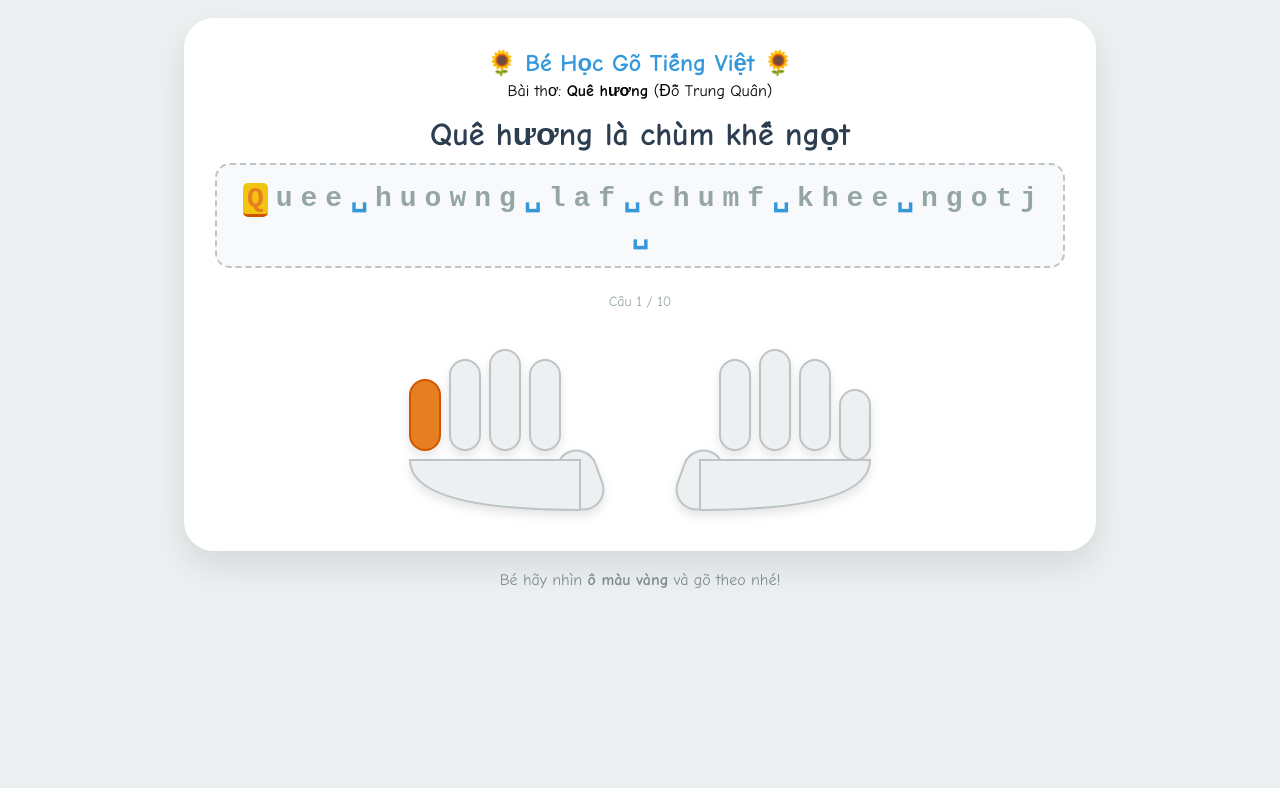
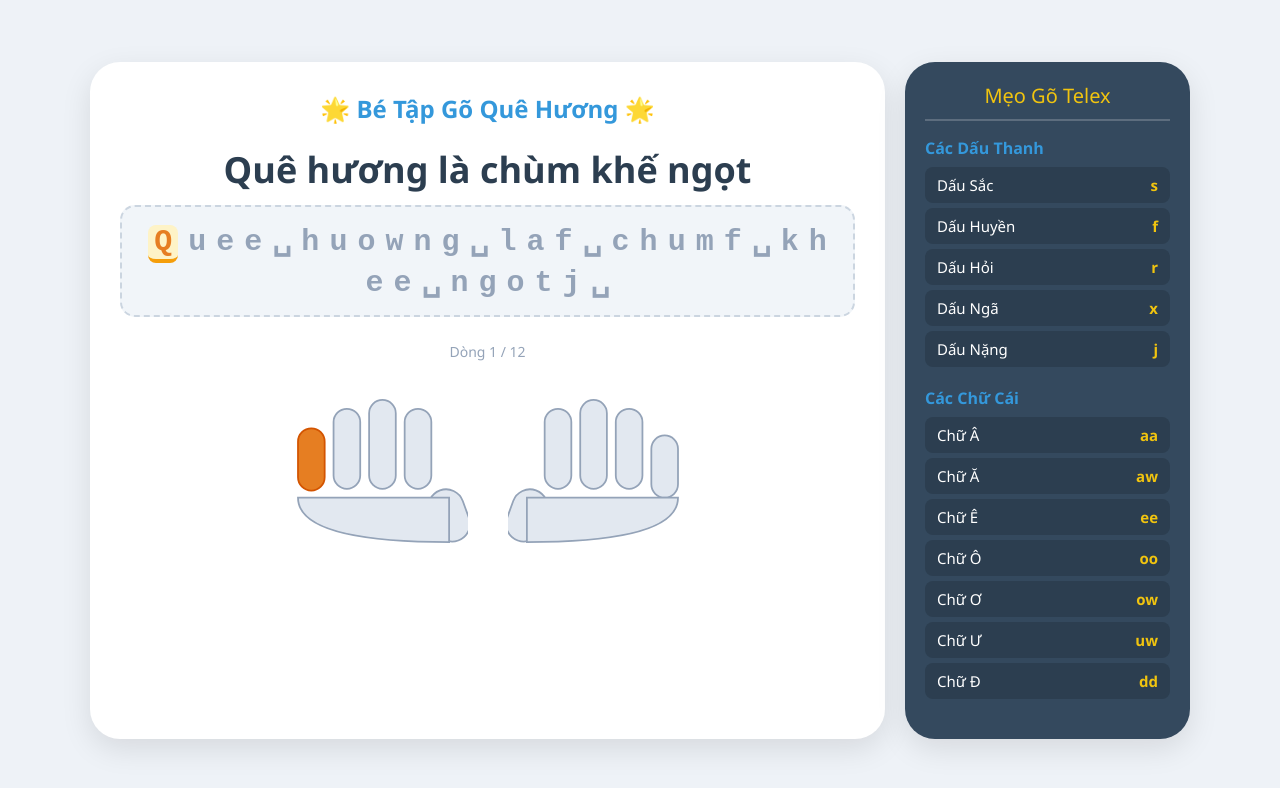
Before and after one commit to c0ngdongamnhac-beep/gophim, a plain HTML site: page index.html in a window 1280 px wide. Drawn offline with Linux system fonts and the light colour scheme.

Commit message:
Update index.html

```diff
--- a/index.html
+++ b/index.html
@@ -2,37 +2,44 @@
 <html lang="vi">
 <head>
     <meta charset="UTF-8">
-    <title>Học Gõ Tiếng Việt Telex - Bài thơ Quê Hương</title>
+    <title>Bé Tập Gõ Telex - Bài thơ Quê Hương</title>
     <style>
-        :root { --primary: #3498db; --accent: #e67e22; --bg: #ecf0f1; }
-        body { font-family: 'Comic Sans MS', 'Arial', sans-serif; background-color: var(--bg); display: flex; flex-direction: column; align-items: center; padding: 10px; }
+        :root { --primary: #3498db; --accent: #e67e22; --bg: #fdfefe; --card-bg: #ffffff; }
+        body { font-family: 'Segoe UI', Arial, sans-serif; background-color: #eef2f7; margin: 0; display: flex; justify-content: center; align-items: center; min-height: 100vh; }
 
-        .main-card { background: white; padding: 25px; border-radius: 30px; box-shadow: 0 15px 35px rgba(0,0,0,0.1); width: 95%; max-width: 850px; text-align: center; border: 6px solid #fff; }
+        .container { display: flex; gap: 20px; width: 95%; max-width: 1100px; padding: 20px; }
 
-        /* Hiển thị câu thơ */
-        #vietnamese-text { font-size: 32px; color: #2c3e50; margin-bottom: 10px; font-weight: bold; }
+        /* CỘT TRÁI - LUYỆN TẬP */
+        .left-column { flex: 3; background: var(--card-bg); padding: 30px; border-radius: 30px; box-shadow: 0 10px 30px rgba(0,0,0,0.1); text-align: center; }
 
-        /* Hiển thị phím Telex cần nhấn */
-        #telex-hint-container { background: #f8f9fa; padding: 15px; border-radius: 15px; border: 2px dashed #bdc3c7; margin-bottom: 25px; }
-        .telex-char { font-size: 28px; display: inline-block; margin: 0 4px; color: #95a5a6; font-family: monospace; font-weight: bold; }
-        .telex-char.done { color: #2ecc71; }
-        .telex-char.active { color: #e67e22; background: #f1c40f; border-radius: 5px; padding: 0 4px; border-bottom: 3px solid #d35400; }
-        .telex-char.space { color: #3498db; }
+        #vietnamese-text { font-size: 36px; color: #2c3e50; margin-bottom: 10px; font-weight: bold; min-height: 50px; }
+        #telex-hint-container { background: #f1f5f9; padding: 15px; border-radius: 15px; border: 2px dashed #cbd5e0; margin-bottom: 25px; }
+        .telex-char { font-size: 30px; display: inline-block; margin: 0 5px; color: #94a3b8; font-family: 'Courier New', monospace; font-weight: bold; }
+        .telex-char.active { color: #e67e22; background: #fef3c7; border-radius: 8px; padding: 0 6px; border-bottom: 4px solid #f59e0b; }
+        .telex-char.done { color: #10b981; }
 
-        /* Bàn tay */
-        .hands-area { display: flex; gap: 60px; justify-content: center; margin-top: 30px; }
-        .hand-svg { width: 220px; height: 180px; filter: drop-shadow(0 5px 5px rgba(0,0,0,0.1)); }
-        .finger-node { fill: #ecf0f1; stroke: #bdc3c7; stroke-width: 2; transition: all 0.2s ease; }
-        .finger-node.active { fill: var(--accent); stroke: #d35400; transform: translateY(-10px); }
+        /* Bàn tay SVG */
+        .hands-area { display: flex; gap: 40px; justify-content: center; margin-top: 30px; }
+        .hand-svg { width: 180px; height: 160px; }
+        .finger-node { fill: #e2e8f0; stroke: #94a3b8; stroke-width: 2; transition: 0.15s; }
+        .finger-node.active { fill: var(--accent); stroke: #d35400; transform: translateY(-8px); }
 
-        .footer-info { margin-top: 20px; font-size: 16px; color: #7f8c8d; }
+        /* CỘT PHẢI - HƯỚNG DẪN TELEX */
+        .right-column { flex: 1; background: #34495e; color: white; padding: 20px; border-radius: 30px; box-shadow: 0 10px 30px rgba(0,0,0,0.1); }
+        .guide-title { text-align: center; font-size: 20px; color: #f1c40f; margin-bottom: 15px; border-bottom: 2px solid #5d6d7e; padding-bottom: 10px; }
+        .guide-section { margin-bottom: 20px; }
+        .guide-section h3 { font-size: 16px; margin-bottom: 8px; color: #3498db; }
+        .guide-item { display: flex; justify-content: space-between; background: #2c3e50; padding: 8px 12px; margin-bottom: 5px; border-radius: 8px; font-size: 15px; }
+        .key-code { color: #f1c40f; font-weight: bold; }
+
+        #progress { font-size: 14px; color: #94a3b8; margin-top: 10px; }
     </style>
 </head>
 <body>
 
-    <div class="main-card">
-        <h2 style="color: var(--primary); margin: 0;">🌻 Bé Học Gõ Tiếng Việt 🌻</h2>
-        <p style="margin-top: 5px;">Bài thơ: <b>Quê hương</b> (Đỗ Trung Quân)</p>
+    <div class="container">
+        <div class="left-column">
+            <h2 style="color: var(--primary); margin: 0 0 20px 0;">🌟 Bé Tập Gõ Quê Hương 🌟</h2>
 
             <div id="vietnamese-text">Đang tải...</div>
 
@@ -40,7 +47,7 @@
                 <div id="hint-row"></div>
             </div>
 
-        <div id="progress-bar" style="font-size: 14px; color: #95a5a6;">Câu 1 / 16</div>
+            <div id="progress">Dòng 1 / 16</div>
 
             <div class="hands-area">
                 <svg class="hand-svg" viewBox="0 0 200 180">
@@ -49,7 +56,7 @@
                     <rect id="f3" class="finger-node" x="90" y="10" width="30" height="100" rx="15" />
                     <rect id="f4" class="finger-node" x="130" y="20" width="30" height="90" rx="15" />
                     <rect id="f5" class="finger-node" x="160" y="110" width="40" height="60" rx="20" transform="rotate(-20 180 140)" />
-                <path d="M10,120 Q10,170 180,170 L180,120 Z" fill="#ecf0f1" stroke="#bdc3c7" stroke-width="2" />
+                    <path d="M10,120 Q10,170 180,170 L180,120 Z" fill="#e2e8f0" stroke="#94a3b8" stroke-width="2" />
                 </svg>
                 <svg class="hand-svg" viewBox="0 0 200 180">
                     <rect id="f6" class="finger-node" x="0" y="110" width="40" height="60" rx="20" transform="rotate(20 20 140)" />
@@ -57,12 +64,35 @@
                     <rect id="f8" class="finger-node" x="80" y="10" width="30" height="100" rx="15" />
                     <rect id="f9" class="finger-node" x="120" y="20" width="30" height="90" rx="15" />
                     <rect id="f10" class="finger-node" x="160" y="50" width="30" height="70" rx="15" />
-                <path d="M20,170 Q190,170 190,120 L20,120 Z" fill="#ecf0f1" stroke="#bdc3c7" stroke-width="2" />
+                    <path d="M20,170 Q190,170 190,120 L20,120 Z" fill="#e2e8f0" stroke="#94a3b8" stroke-width="2" />
                 </svg>
             </div>
         </div>
 
-    <div class="footer-info">Bé hãy nhìn <b>ô màu vàng</b> và gõ theo nhé!</div>
+        <div class="right-column">
+            <div class="guide-title">Mẹo Gõ Telex</div>
+
+            <div class="guide-section">
+                <h3>Các Dấu Thanh</h3>
+                <div class="guide-item"><span>Dấu Sắc</span><span class="key-code">s</span></div>
+                <div class="guide-item"><span>Dấu Huyền</span><span class="key-code">f</span></div>
+                <div class="guide-item"><span>Dấu Hỏi</span><span class="key-code">r</span></div>
+                <div class="guide-item"><span>Dấu Ngã</span><span class="key-code">x</span></div>
+                <div class="guide-item"><span>Dấu Nặng</span><span class="key-code">j</span></div>
+            </div>
+
+            <div class="guide-section">
+                <h3>Các Chữ Cái</h3>
+                <div class="guide-item"><span>Chữ Â</span><span class="key-code">aa</span></div>
+                <div class="guide-item"><span>Chữ Ă</span><span class="key-code">aw</span></div>
+                <div class="guide-item"><span>Chữ Ê</span><span class="key-code">ee</span></div>
+                <div class="guide-item"><span>Chữ Ô</span><span class="key-code">oo</span></div>
+                <div class="guide-item"><span>Chữ Ơ</span><span class="key-code">ow</span></div>
+                <div class="guide-item"><span>Chữ Ư</span><span class="key-code">uw</span></div>
+                <div class="guide-item"><span>Chữ Đ</span><span class="key-code">dd</span></div>
+            </div>
+        </div>
+    </div>
 
     <script>
         const poemData = [
@@ -74,66 +104,52 @@
             {v: "Tuổi thơ con thả trên đồng", t: "Tuooji thoer con thar treen dongf "},
             {v: "Quê hương là con đò nhỏ", t: "Quee huowng laf con doaf nhoer "},
             {v: "Êm đềm khua nước ven sông", t: "Eem deemf khua nuowsc ven song "},
+            {v: "Quê hương là cầu tre nhỏ", t: "Quee huowng laf cauaf tre nhoer "},
+            {v: "Mẹ về nón lá nghiêng che", t: "Mej veef nosn las nghieeng che "},
             {v: "Quê hương mỗi người chỉ một", t: "Quee huowng mooji nguowif chir motj "},
             {v: "Như là chỉ một mẹ thôi", t: "Nhuw laf chir motj mej thooi "}
         ];
 
-        let lineIdx = 0;
-        let charIdx = 0;
-
+        let lineIdx = 0, charIdx = 0;
         const fMap = {
-            'a': 'f1', 'q': 'f1', 'z': 'f1',
-            's': 'f2', 'w': 'f2', 'x': 'f2',
-            'd': 'f3', 'e': 'f3', 'c': 'f3',
-            'f': 'f4', 'r': 'f4', 'v': 'f4', 'g': 'f4', 't': 'f4', 'b': 'f4',
-            'h': 'f7', 'y': 'f7', 'n': 'f7', 'm': 'f7', 'u': 'f7', 'j': 'f7',
-            'k': 'f8', 'i': 'f8',
-            'l': 'f9', 'o': 'f9',
-            'p': 'f10', ' ': 'f6'
+            'a': 'f1', 'q': 'f1', 'z': 'f1', 's': 'f2', 'w': 'f2', 'x': 'f2',
+            'd': 'f3', 'e': 'f3', 'c': 'f3', 'f': 'f4', 'r': 'f4', 'v': 'f4',
+            'g': 'f4', 't': 'f4', 'b': 'f4', 'h': 'f7', 'y': 'f7', 'n': 'f7',
+            'm': 'f7', 'u': 'f7', 'j': 'f7', 'k': 'f8', 'i': 'f8', 'l': 'f9',
+            'o': 'f9', 'p': 'f10', ' ': 'f6'
         };
 
         function draw() {
             const line = poemData[lineIdx];
             document.getElementById('vietnamese-text').innerText = line.v;
-            document.getElementById('progress-bar').innerText = `Câu ${lineIdx + 1} / ${poemData.length}`;
+            document.getElementById('progress').innerText = `Dòng ${lineIdx + 1} / ${poemData.length}`;
 
             const row = document.getElementById('hint-row');
             row.innerHTML = '';
             line.t.split('').forEach((c, i) => {
                 const span = document.createElement('span');
                 span.className = 'telex-char ' + (i < charIdx ? 'done' : (i === charIdx ? 'active' : ''));
-                if(c === ' ') { span.innerHTML = '␣'; span.classList.add('space'); }
-                else span.innerText = c;
+                span.innerHTML = (c === ' ') ? '␣' : c;
                 row.appendChild(span);
             });
 
-            // Highlight finger
             document.querySelectorAll('.finger-node').forEach(f => f.classList.remove('active'));
-            const currentKey = line.t[charIdx].toLowerCase();
-            const fingerId = fMap[currentKey];
+            const fingerId = fMap[line.t[charIdx].toLowerCase()];
             if(fingerId) document.getElementById(fingerId).classList.add('active');
         }
 
         window.addEventListener('keydown', (e) => {
             if(e.code === "Space") e.preventDefault();
-
             const expected = poemData[lineIdx].t[charIdx].toLowerCase();
-            const pressed = e.key.toLowerCase();
-
-            if(pressed === expected) {
+            if(e.key.toLowerCase() === expected) {
                 charIdx++;
                 if(charIdx >= poemData[lineIdx].t.length) {
-                    charIdx = 0;
-                    lineIdx++;
-                    if(lineIdx >= poemData.length) {
-                        alert("🎉 Bé thật tuyệt vời! Đã hoàn thành bài thơ!");
-                        lineIdx = 0;
-                    }
+                    charIdx = 0; lineIdx++;
+                    if(lineIdx >= poemData.length) { alert("Bé đã hoàn thành bài thơ rất giỏi!"); lineIdx = 0; }
                 }
                 draw();
             }
         });
-
         draw();
     </script>
 </body>
```
Lines whose indentation alone changed are shown as unchanged.
